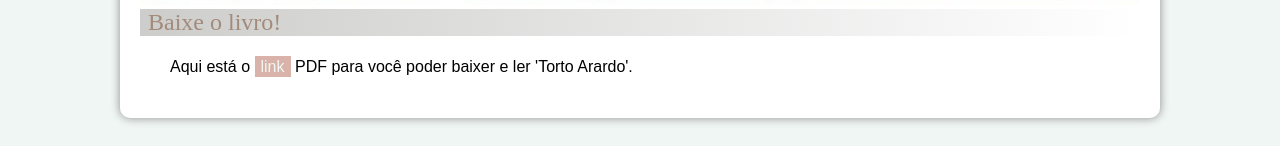
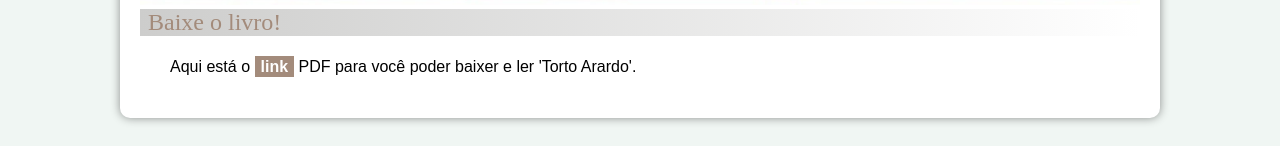
Before and after one commit to Yarlley31/projeto-site-torto-arado, a plain HTML site: page index.html in a window 1280 px wide. Shown: the part 3595-3741 px from the top of the page. Drawn offline with Linux system fonts and the light colour scheme; a web font is replaced by a local one.

Commit message:
editei o link

```diff
--- a/style/style.css
+++ b/style/style.css
@@ -127,9 +127,9 @@ main strong {
 
 main a {
     text-decoration: none;
-    font-weight: normal;
-    color: var(--cor0);
-    background-color: var(--cor1);
+    font-weight: bold;
+    color: white;
+    background-color: var(--cor5);
     padding: 2px 6px;
 }
 
```
